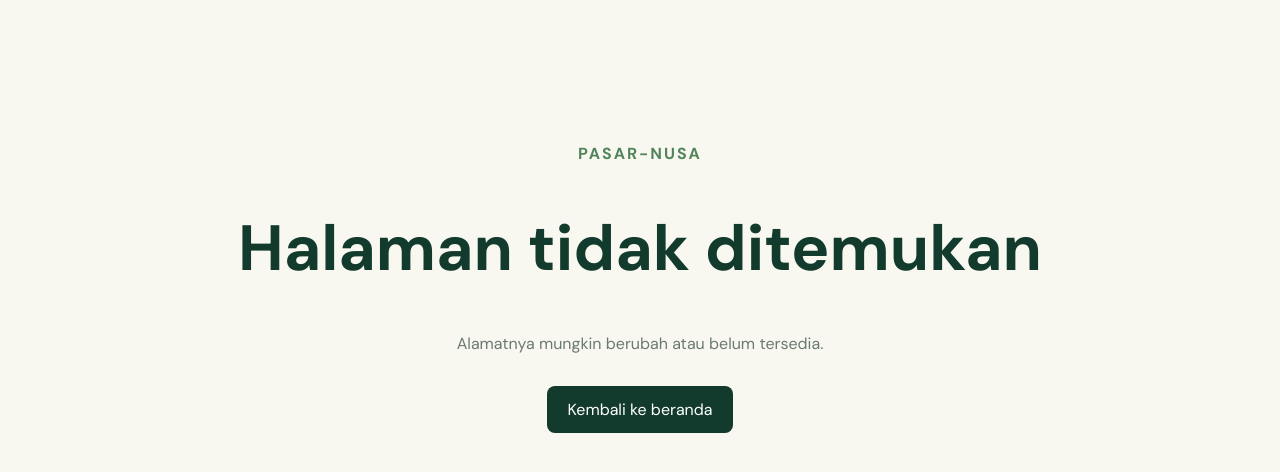
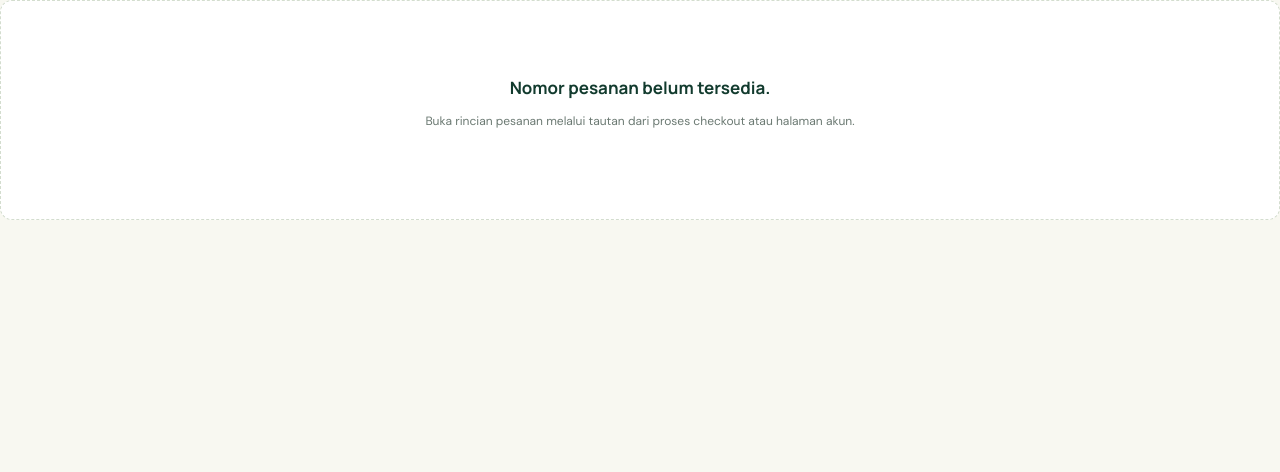
Before and after one commit to akvisomr-eng/Pasar-Nusa, a Next.js app: page /pesanan in a window 1280 px wide. Before the commit this address had no page. Shown: the top 472 px of the page. Built offline with nearby package versions, Linux system fonts and the light colour scheme.

Commit message:
refactor(orders): add portable query-based order route

```diff
--- /dev/null
+++ b/src/app/pesanan/page.tsx
@@ -0,0 +1,31 @@
+"use client";
+
+import { Suspense } from "react";
+import { useSearchParams } from "next/navigation";
+import OrderDetail from "./[id]/order-detail";
+
+function OrderContent() {
+  const searchParams = useSearchParams();
+  const id = searchParams.get("id");
+
+  if (!id) {
+    return (
+      <main className="catalog-page">
+        <section className="catalog-state">
+          <strong>Nomor pesanan belum tersedia.</strong>
+          <p>Buka rincian pesanan melalui tautan dari proses checkout atau halaman akun.</p>
+        </section>
+      </main>
+    );
+  }
+
+  return <OrderDetail id={id} />;
+}
+
+export default function OrderPage() {
+  return (
+    <Suspense fallback={<main className="catalog-page"><div className="catalog-state">Memuat rincian pesanan...</div></main>}>
+      <OrderContent />
+    </Suspense>
+  );
+}
```
